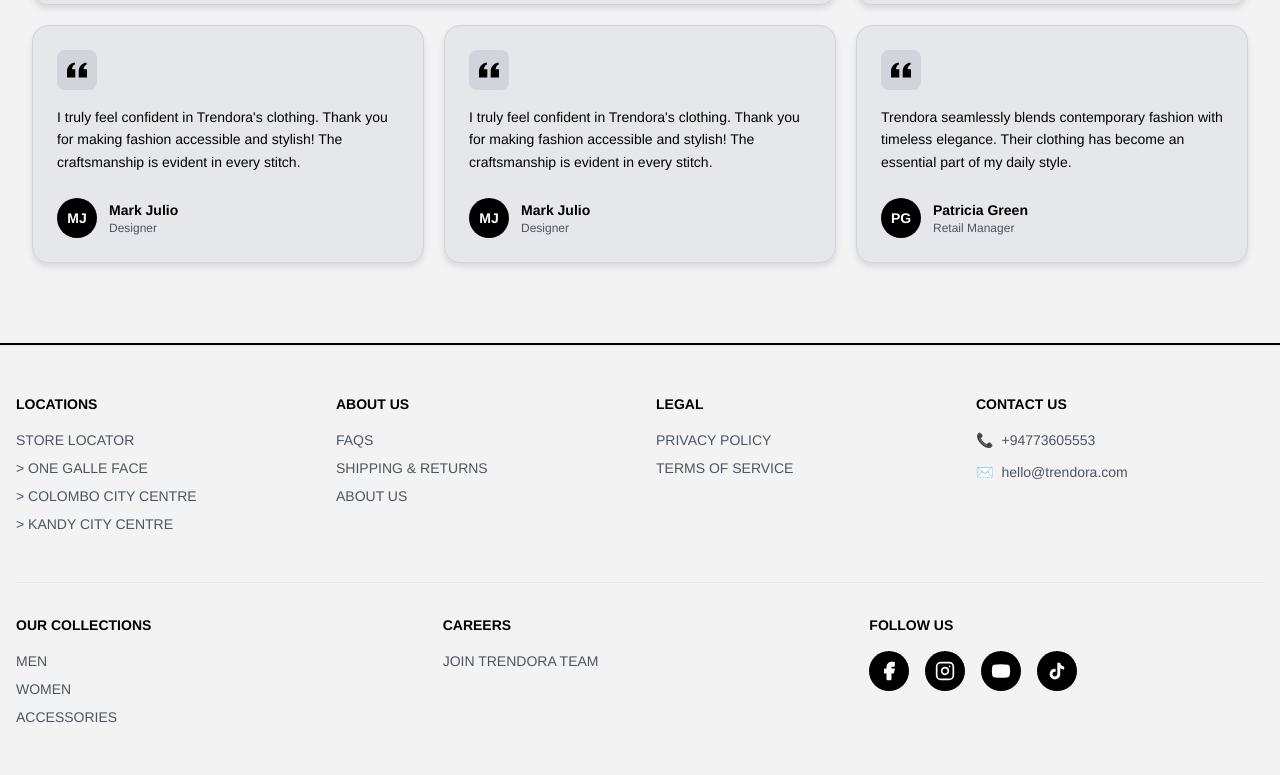
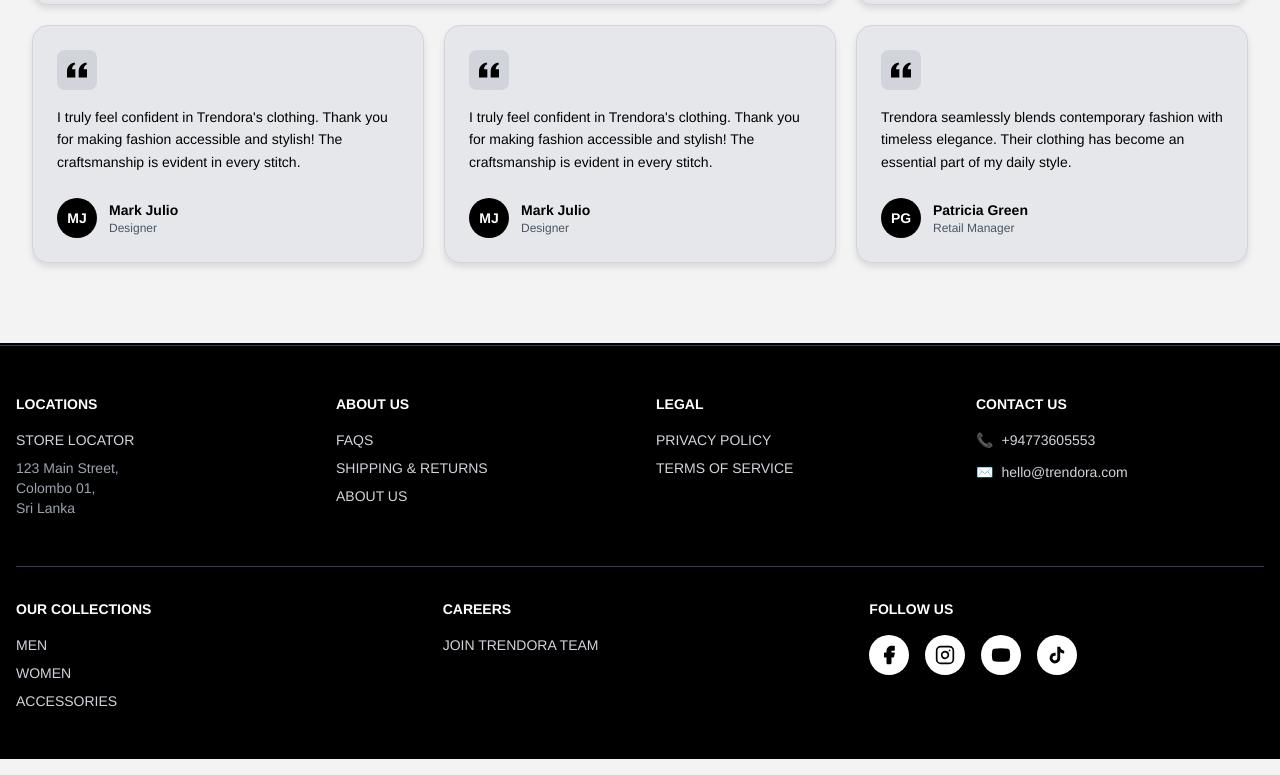
Before and after one commit to NKDMMadhusankha/Trendora, a React (Vite) app in the folder Client/: page / in a window 1280 px wide. Shown: the part 4260-5035 px from the top of the page. Built offline with nearby package versions, Linux system fonts and the light colour scheme.

Commit message:
Update footer styling and add Navbar to MensPage
Enhanced the Footer component with a dark theme, improved text and link colors for better contrast, and updated social media button styles. Also added the Navbar component to the MensPage for consistent navigation.

```diff
--- a/Client/src/Components/Footer.jsx
+++ b/Client/src/Components/Footer.jsx
@@ -3,53 +3,55 @@
 
 const Footer = () => {
   return (
-    <footer className="border-t-2 border-black" style={{ fontFamily: '"Helvetica Neue", Helvetica, Arial, sans-serif' }}>
+    <footer className="border-t-2 border-black bg-black text-white" style={{ fontFamily: '"Helvetica Neue", Helvetica, Arial, sans-serif' }}>
 
       {/* Footer Links Section */}
-      <div className="border-t border-gray-200">
+      <div className="border-t border-gray-700">
         <div className="max-w-7xl mx-auto px-4 py-12">
           <div className="grid grid-cols-1 md:grid-cols-2 lg:grid-cols-4 gap-8">
             {/* Locations */}
             <div>
               <h4 className="font-bold text-sm mb-4 uppercase">Locations</h4>
-              <ul className="space-y-2 text-sm text-gray-600">
-                <li><a href="#" className="hover:text-gray-900">STORE LOCATOR</a></li>
-                <li><a href="#" className="hover:text-gray-900">&gt; ONE GALLE FACE</a></li>
-                <li><a href="#" className="hover:text-gray-900">&gt; COLOMBO CITY CENTRE</a></li>
-                <li><a href="#" className="hover:text-gray-900">&gt; KANDY CITY CENTRE</a></li>
+              <ul className="space-y-2 text-sm text-gray-300">
+                <li><a href="#" className="hover:text-white">STORE LOCATOR</a></li>
+                <li className="text-gray-400">
+                  123 Main Street,<br />
+                  Colombo 01,<br />
+                  Sri Lanka
+                </li>
               </ul>
             </div>
 
             {/* About Us */}
             <div>
               <h4 className="font-bold text-sm mb-4 uppercase">About Us</h4>
-              <ul className="space-y-2 text-sm text-gray-600">
-                <li><a href="#" className="hover:text-gray-900">FAQS</a></li>
-                <li><a href="#" className="hover:text-gray-900">SHIPPING & RETURNS</a></li>
-                <li><a href="#" className="hover:text-gray-900">ABOUT US</a></li>
+              <ul className="space-y-2 text-sm text-gray-300">
+                <li><a href="#" className="hover:text-white">FAQS</a></li>
+                <li><a href="#" className="hover:text-white">SHIPPING & RETURNS</a></li>
+                <li><a href="#" className="hover:text-white">ABOUT US</a></li>
               </ul>
             </div>
 
             {/* Legal */}
             <div>
               <h4 className="font-bold text-sm mb-4 uppercase">Legal</h4>
-              <ul className="space-y-2 text-sm text-gray-600">
-                <li><a href="#" className="hover:text-gray-900">PRIVACY POLICY</a></li>
-                <li><a href="#" className="hover:text-gray-900">TERMS OF SERVICE</a></li>
+              <ul className="space-y-2 text-sm text-gray-300">
+                <li><a href="#" className="hover:text-white">PRIVACY POLICY</a></li>
+                <li><a href="#" className="hover:text-white">TERMS OF SERVICE</a></li>
               </ul>
             </div>
 
             {/* Contact Us */}
             <div>
               <h4 className="font-bold text-sm mb-4 uppercase">Contact Us</h4>
-              <ul className="space-y-3 text-sm text-gray-600">
+              <ul className="space-y-3 text-sm text-gray-300">
                 <li>
-                  <a href="tel:+94773605553" className="hover:text-gray-900 flex items-center gap-2">
+                  <a href="tel:+94773605553" className="hover:text-white flex items-center gap-2">
                     <span>📞</span> +94773605553
                   </a>
                 </li>
                 <li>
-                  <a href="mailto:hello@trendora.com" className="hover:text-gray-900 flex items-center gap-2">
+                  <a href="mailto:hello@trendora.com" className="hover:text-white flex items-center gap-2">
                     <span>✉️</span> hello@trendora.com
                   </a>
                 </li>
@@ -58,22 +60,22 @@
           </div>
 
           {/* Collections, Careers and Social Media */}
-          <div className="grid grid-cols-1 md:grid-cols-3 gap-8 mt-12 pt-8 border-t border-gray-200">
+          <div className="grid grid-cols-1 md:grid-cols-3 gap-8 mt-12 pt-8 border-t border-gray-700">
             {/* Our Collections */}
             <div>
               <h4 className="font-bold text-sm mb-4 uppercase">Our Collections</h4>
-              <ul className="space-y-2 text-sm text-gray-600">
-                <li><a href="#" className="hover:text-gray-900">MEN</a></li>
-                <li><a href="#" className="hover:text-gray-900">WOMEN</a></li>
-                <li><a href="#" className="hover:text-gray-900">ACCESSORIES</a></li>
+              <ul className="space-y-2 text-sm text-gray-300">
+                <li><a href="#" className="hover:text-white">MEN</a></li>
+                <li><a href="#" className="hover:text-white">WOMEN</a></li>
+                <li><a href="#" className="hover:text-white">ACCESSORIES</a></li>
               </ul>
             </div>
 
             {/* Careers */}
             <div>
               <h4 className="font-bold text-sm mb-4 uppercase">Careers</h4>
-              <ul className="space-y-2 text-sm text-gray-600">
-                <li><a href="#" className="hover:text-gray-900">JOIN TRENDORA TEAM</a></li>
+              <ul className="space-y-2 text-sm text-gray-300">
+                <li><a href="#" className="hover:text-white">JOIN TRENDORA TEAM</a></li>
               </ul>
             </div>
 
@@ -83,28 +85,28 @@
               <div className="flex gap-4">
                 <a
                   href="#"
-                  className="w-10 h-10 bg-black text-white rounded-full flex items-center justify-center hover:bg-gray-800 transition-colors"
+                  className="w-10 h-10 bg-white text-black rounded-full flex items-center justify-center hover:bg-gray-200 transition-colors"
                   aria-label="Facebook"
                 >
                   <Facebook size={20} fill="currentColor" />
                 </a>
                 <a
                   href="#"
-                  className="w-10 h-10 bg-black text-white rounded-full flex items-center justify-center hover:bg-gray-800 transition-colors"
+                  className="w-10 h-10 bg-white text-black rounded-full flex items-center justify-center hover:bg-gray-200 transition-colors"
                   aria-label="Instagram"
                 >
                   <Instagram size={20} />
                 </a>
                 <a
                   href="#"
-                  className="w-10 h-10 bg-black text-white rounded-full flex items-center justify-center hover:bg-gray-800 transition-colors"
+                  className="w-10 h-10 bg-white text-black rounded-full flex items-center justify-center hover:bg-gray-200 transition-colors"
                   aria-label="YouTube"
                 >
                   <Youtube size={20} fill="currentColor" />
                 </a>
                 <a
                   href="#"
-                  className="w-10 h-10 bg-black text-white rounded-full flex items-center justify-center hover:bg-gray-800 transition-colors"
+                  className="w-10 h-10 bg-white text-black rounded-full flex items-center justify-center hover:bg-gray-200 transition-colors"
                   aria-label="TikTok"
                 >
                   <svg xmlns="http://www.w3.org/2000/svg" width="20" height="20" viewBox="0 0 24 24" fill="currentColor">
--- a/Client/src/Pages/MensPage.jsx
+++ b/Client/src/Pages/MensPage.jsx
@@ -1,9 +1,11 @@
 import React from 'react'
+import Navbar from '../Components/Navbar'
 
 const MensPage = () => {
   return (
     <div>
-      MensPage
+      <Navbar />
+
     </div>
   )
 }
```
